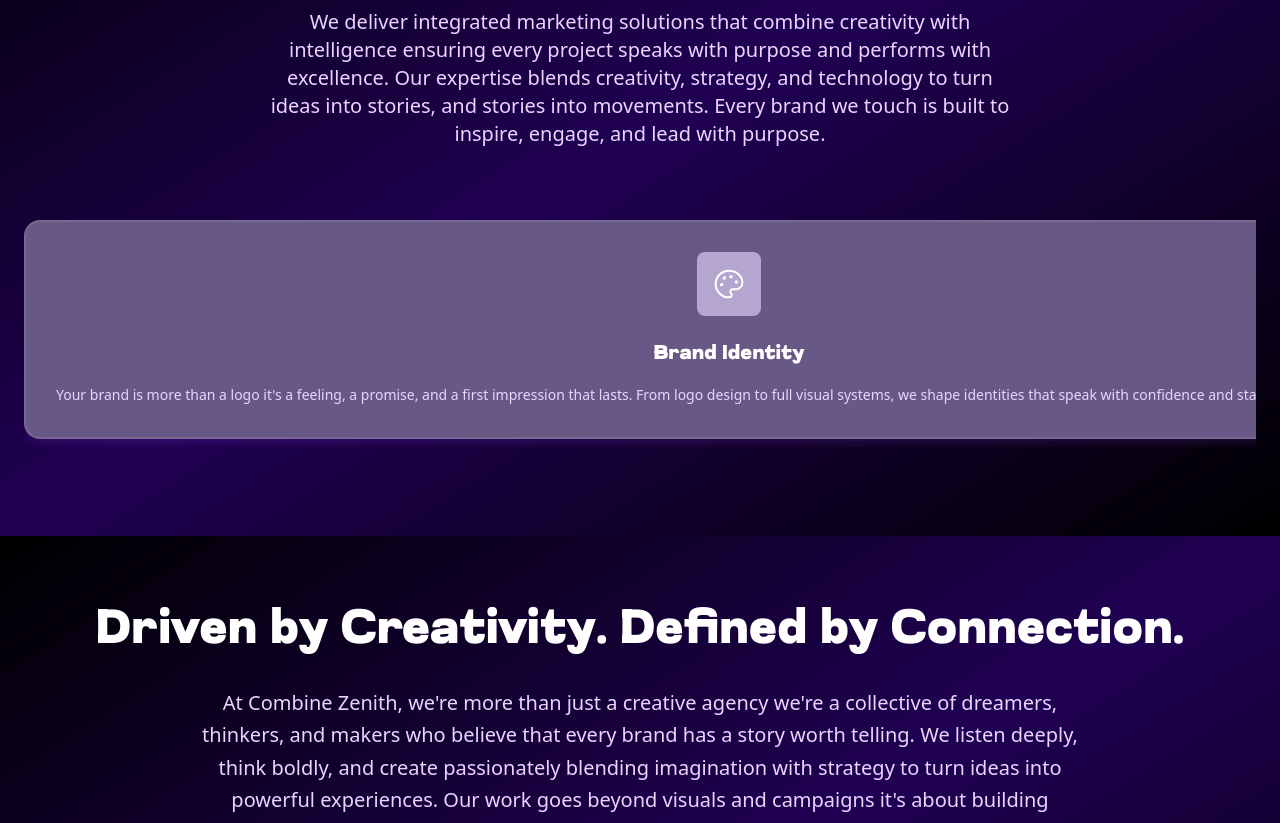
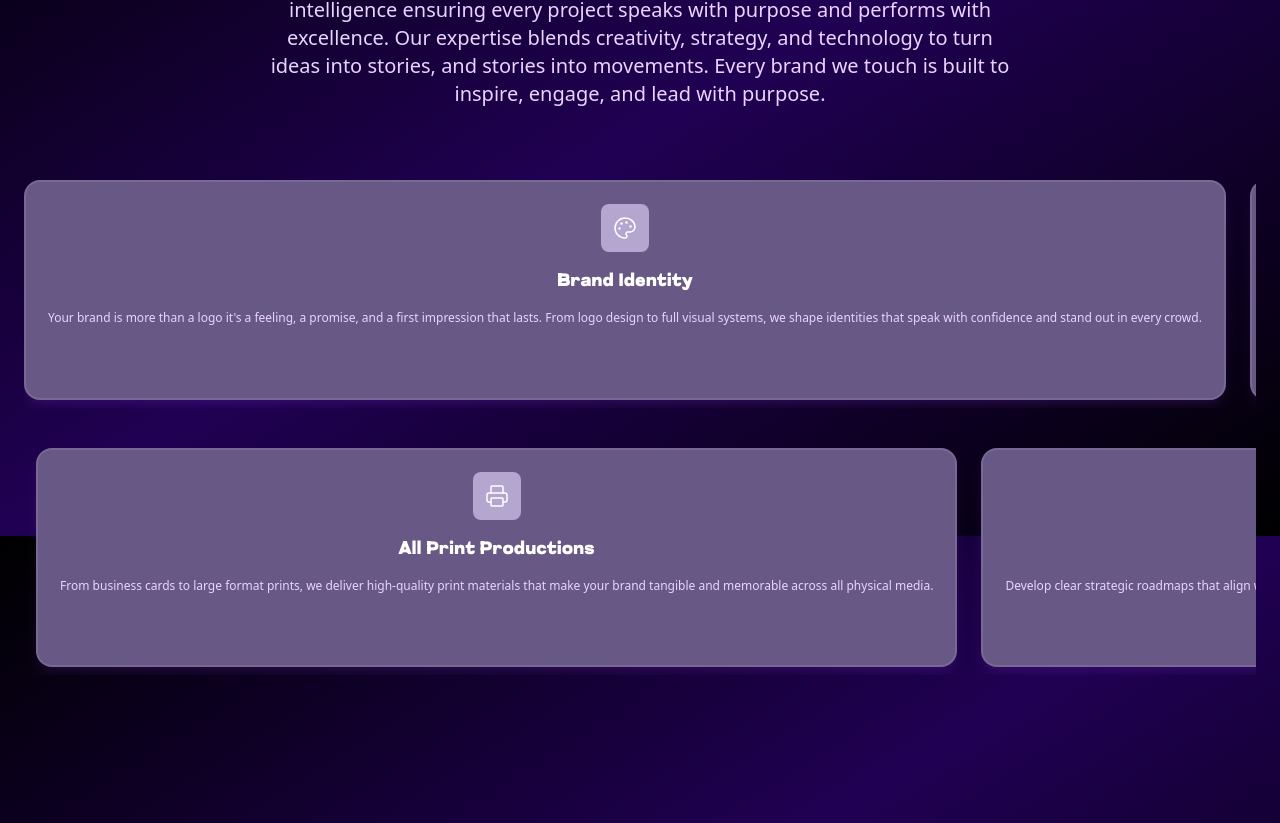
Before and after one commit to combinezenith/combine-zenith-website, a Next.js app: page / in a window 1280 px wide. Shown: the part 1064-1887 px from the top of the page. Built offline with nearby package versions, Linux system fonts and the light colour scheme.

Commit message:
committed

```diff
--- a/src/app/(components)/HeroSection.tsx
+++ b/src/app/(components)/HeroSection.tsx
@@ -4,7 +4,7 @@ import Image from "next/image";
 
 export default function HeroSection() {
   return (
-    <section aria-label="Hero Section" className="relative min-h-screen flex items-center justify-center overflow-hidden m-10 lg:mt-20">
+    <section aria-label="Hero Section" className="relative min-h-screen flex items-center justify-center overflow-hidden m-10 lg:mt-10 mt-20">
      <div aria-label="Hero Content" className="container mx-32 relative">
         <div aria-label="Hero Grid" className="grid lg:grid-cols-2 gap-16 items-center">
           {/* Text Content */}
--- a/src/app/(components)/ServicesSection.tsx
+++ b/src/app/(components)/ServicesSection.tsx
@@ -1,13 +1,16 @@
 'use client';
 
-import { Rocket, Pencil, Search, MessageCircle, Palette, Globe } from 'lucide-react';
+import { Rocket, Pencil, Search, MessageCircle, Palette, Globe, ArrowRight, Code, Printer, Target, Cpu, Zap, Users } from 'lucide-react';
 import { LucideIcon } from 'lucide-react';
+import { useState } from 'react';
+import { useRouter } from 'next/navigation';
 
 // Define proper TypeScript interfaces
 interface Service {
   icon: LucideIcon;
   title: string;
   description: string;
+  slug: string;
 }
 
 interface ServiceCardProps {
@@ -20,35 +23,93 @@ const services: Service[] = [
     icon: Palette,
     title: 'Brand Identity',
     description: 'Your brand is more than a logo it\'s a feeling, a promise, and a first impression that lasts. From logo design to full visual systems, we shape identities that speak with confidence and stand out in every crowd.',
+    slug: 'branding-identity'
   },
   {
     icon: Rocket,
     title: 'Creative Strategy',
     description: 'Every great idea starts with a vision we make that vision unstoppable. Through data-driven insights and emotional storytelling, we craft strategies that give your brand meaning, momentum, and magic.',
+    slug: 'creative-work'
   },
   {
     icon: Pencil,
     title: 'Content Creation',
     description: 'Ideas are powerful only when they move people. Our creative team transforms your thoughts into visuals, campaigns, and experiences that spark emotion, start conversations, and leave a mark.',
+    slug: 'content-creation'
   },
   {
     icon: Globe,
     title: 'AI Videos',
     description: 'Step into the future of storytelling. With AI-powered video creation, we produce unique, fast, and captivating content that turns your brand\'s story into a stunning visual experience.',
+    slug: 'ai-videos'
   },
   {
     icon: Search,
     title: 'SEO',
     description: 'Visibility is the first step to victory. We use smart SEO strategies to ensure your audience finds you first and remembers you forever. Drive traffic, trust, and true growth.',
+    slug: 'seo'
   },
   {
     icon: MessageCircle,
     title: 'Performance Marketing',
     description: 'Marketing that performs not just promises. We turn clicks into loyal customers through data-backed ad campaigns that maximize conversions, visibility, and measurable results.',
+    slug: 'performance-marketing'
+  },
+  {
+    icon: Code,
+    title: 'Website Development',
+    description: 'Transform your digital presence with custom websites that combine stunning design with seamless functionality. We build responsive, fast-loading sites that drive engagement and conversions.',
+    slug: 'website-development'
+  },
+  {
+    icon: Printer,
+    title: 'All Print Productions',
+    description: 'From business cards to large format prints, we deliver high-quality print materials that make your brand tangible and memorable across all physical media.',
+    slug: 'all-print-productions'
+  },
+  {
+    icon: Target,
+    title: 'Strategy & Vision',
+    description: 'Develop clear strategic roadmaps that align with your business goals. We help you define your vision and create actionable plans to achieve sustainable growth.',
+    slug: 'pillar-strategy-vision'
+  },
+  {
+    icon: Cpu,
+    title: 'Technology Integration',
+    description: 'Seamlessly integrate cutting-edge technologies into your operations. We help you leverage the right tools to enhance efficiency and stay ahead of the competition.',
+    slug: 'pillar-technology-integration'
+  },
+  {
+    icon: Zap,
+    title: 'Process Optimization',
+    description: 'Streamline workflows and enhance operational efficiency through automation and smart process redesign. Reduce costs while improving quality and speed.',
+    slug: 'pillar-process-optimization'
+  },
+  {
+    icon: Users,
+    title: 'Change Management',
+    description: 'Empower your team with the skills and mindset for a successful digital transition. We ensure smooth adoption and maximize the value of your transformations.',
+    slug: 'pillar-change-management'
+  },
+  {
+    icon: MessageCircle,
+    title: 'Customer Experience',
+    description: 'Design user-centric experiences that increase engagement and satisfaction. We create seamless journeys that turn customers into loyal brand advocates.',
+    slug: 'pillar-customer-experience'
   },
 ];
 
 export default function ServicesSection() {
+  const router = useRouter();
+
+  const handleLearnMore = (slug: string) => {
+    router.push(`/services/${slug}`);
+  };
+
+  // Split services into two groups for desktop
+  const firstRowServices = services.slice(0, Math.ceil(services.length / 2));
+  const secondRowServices = services.slice(Math.ceil(services.length / 2));
+
   return (
     <section aria-label="Our Services" className="py-20 px-4 sm:px-6">
       <div aria-label="Services Container" className="container mx-auto max-w-7xl">
@@ -68,11 +129,21 @@ export default function ServicesSection() {
           <div aria-label="First Service Row" className="relative overflow-hidden">
             <div aria-label="Scrolling Services Left" className="flex animate-marquee-mobile gap-4 py-2">
               {services.slice(0, 3).map((service, index) => (
-                <ServiceCard key={`mobile-1-${index}`} service={service} mobile />
+                <ServiceCard
+                  key={`mobile-1-${index}`}
+                  service={service}
+                  mobile
+                  onLearnMore={handleLearnMore}
+                />
               ))}
               {/* Duplicate for seamless loop */}
               {services.slice(0, 3).map((service, index) => (
-                <ServiceCard key={`mobile-1-copy-${index}`} service={service} mobile />
+                <ServiceCard
+                  key={`mobile-1-copy-${index}`}
+                  service={service}
+                  mobile
+                  onLearnMore={handleLearnMore}
+                />
               ))}
             </div>
           </div>
@@ -81,37 +152,88 @@ export default function ServicesSection() {
           <div aria-label="Second Service Row" className="relative overflow-hidden">
             <div aria-label="Scrolling Services Right" className="flex animate-marquee-mobile-reverse gap-4 py-2">
               {services.slice(3).map((service, index) => (
-                <ServiceCard key={`mobile-2-${index}`} service={service} mobile />
+                <ServiceCard
+                  key={`mobile-2-${index}`}
+                  service={service}
+                  mobile
+                  onLearnMore={handleLearnMore}
+                />
               ))}
               {/* Duplicate for seamless loop */}
               {services.slice(3).map((service, index) => (
-                <ServiceCard key={`mobile-2-copy-${index}`} service={service} mobile />
+                <ServiceCard
+                  key={`mobile-2-copy-${index}`}
+                  service={service}
+                  mobile
+                  onLearnMore={handleLearnMore}
+                />
               ))}
             </div>
           </div>
         </div>
 
-        {/* Desktop Layout - Single Row */}
-        <div aria-label="Desktop Services View" className="hidden lg:block relative overflow-hidden">
-          <div aria-label="Scrolling Services" className="flex animate-marquee-smooth gap-6 py-2 hover-animation-pause">
-            {services.map((service, index) => (
-              <ServiceCard key={`desktop-${index}`} service={service} />
-            ))}
-            {/* Duplicate for seamless loop */}
-            {services.map((service, index) => (
-              <ServiceCard key={`desktop-copy-${index}`} service={service} />
-            ))}
+        {/* Desktop Layout - Two Rows Scrolling Opposite Directions */}
+        <div aria-label="Desktop Services View" className="hidden lg:block space-y-8">
+          {/* First Row - Scroll Left to Right */}
+          <div aria-label="First Desktop Service Row" className="relative overflow-hidden">
+            <div aria-label="Scrolling Services Left" className="flex animate-marquee-desktop gap-6 py-2 hover-animation-pause">
+              {firstRowServices.map((service, index) => (
+                <ServiceCard
+                  key={`desktop-1-${index}`}
+                  service={service}
+                  onLearnMore={handleLearnMore}
+                />
+              ))}
+              {/* Duplicate for seamless loop */}
+              {firstRowServices.map((service, index) => (
+                <ServiceCard
+                  key={`desktop-1-copy-${index}`}
+                  service={service}
+                  onLearnMore={handleLearnMore}
+                />
+              ))}
+            </div>
+          </div>
+
+          {/* Second Row - Scroll Right to Left */}
+          <div aria-label="Second Desktop Service Row" className="relative overflow-hidden">
+            <div aria-label="Scrolling Services Right" className="flex animate-marquee-desktop-reverse gap-6 py-2 hover-animation-pause">
+              {secondRowServices.map((service, index) => (
+                <ServiceCard
+                  key={`desktop-2-${index}`}
+                  service={service}
+                  onLearnMore={handleLearnMore}
+                />
+              ))}
+              {/* Duplicate for seamless loop */}
+              {secondRowServices.map((service, index) => (
+                <ServiceCard
+                  key={`desktop-2-copy-${index}`}
+                  service={service}
+                  onLearnMore={handleLearnMore}
+                />
+              ))}
+            </div>
           </div>
         </div>
 
         {/* Custom CSS for animations */}
         <style jsx>{`
-          @keyframes marquee-smooth {
+          @keyframes marquee-desktop {
             0% {
               transform: translateX(0);
             }
             100% {
               transform: translateX(calc(-100% / 2));
+            }
+          }
+
+          @keyframes marquee-desktop-reverse {
+            0% {
+              transform: translateX(calc(-100% / 2));
+            }
+            100% {
+              transform: translateX(0);
             }
           }
 
@@ -133,18 +255,23 @@ export default function ServicesSection() {
             }
           }
 
-          .animate-marquee-smooth {
-            animation: marquee-smooth 15s linear infinite;
+          .animate-marquee-desktop {
+            animation: marquee-desktop 25s linear infinite;
+            width: max-content;
+          }
+
+          .animate-marquee-desktop-reverse {
+            animation: marquee-desktop-reverse 25s linear infinite;
             width: max-content;
           }
 
           .animate-marquee-mobile {
-            animation: marquee-mobile 10s linear infinite;
+            animation: marquee-mobile 20s linear infinite;
             width: max-content;
           }
 
           .animate-marquee-mobile-reverse {
-            animation: marquee-mobile-reverse 10s linear infinite;
+            animation: marquee-mobile-reverse 30s linear infinite;
             width: max-content;
           }
 
@@ -161,43 +288,95 @@ export default function ServicesSection() {
 }
 
 // Separate Service Card Component with proper TypeScript types
-function ServiceCard({ service, mobile = false }: ServiceCardProps) {
+function ServiceCard({ service, mobile = false, onLearnMore }: ServiceCardProps & { onLearnMore?: (slug: string) => void }) {
+  const [isHovered, setIsHovered] = useState(false);
   const Icon = service.icon;
+
+  const handleLearnMoreClick = (e: React.MouseEvent) => {
+    e.stopPropagation();
+    onLearnMore?.(service.slug);
+  };
+
+  const handleCardClick = () => {
+    onLearnMore?.(service.slug);
+  };
 
   return (
     <div
       aria-label={`${service.title} Service`}
       className={`relative ${
         mobile
-          ? 'min-w-[280px] sm:min-w-[300px]'
-          : 'min-w-[320px]'
-      } bg-[#685885] backdrop-blur-sm rounded-2xl p-6 sm:p-8 flex-shrink-0`}
+          ? 'min-w-[200px] sm:min-w-[240px]'
+          : 'min-w-[240px]'  // Reduced from 320px to 280px
+      } bg-[#685885] backdrop-blur-sm rounded-2xl p-5 sm:p-6 flex-shrink-0 transition-all duration-300 ease-in-out ${
+        isHovered ? 'transform scale-105 shadow-2xl shadow-purple-500/20' : 'shadow-lg shadow-purple-500/10'
+      } cursor-pointer`}
+      onMouseEnter={() => setIsHovered(true)}
+      onMouseLeave={() => setIsHovered(false)}
+      onClick={handleCardClick}
     >
       {/* Content Container */}
-      <div aria-label="Service Content" className="relative z-10">
+      <div aria-label="Service Content" className="relative z-10 h-full flex flex-col">
         {/* Icon */}
-        <div aria-label="Service Icon" className="mb-4 sm:mb-6 flex justify-center">
-          <div aria-hidden="true" className="w-12 h-12 sm:w-16 sm:h-16 bg-[#b5a6d0] rounded-lg flex items-center justify-center">
+        <div aria-label="Service Icon" className="mb-3 sm:mb-4 flex justify-center">
+          <div
+            aria-hidden="true"
+            className={`w-10 h-10 sm:w-12 sm:h-12 rounded-lg flex items-center justify-center transition-all duration-300 ease-in-out ${
+              isHovered ? 'bg-white transform scale-110' : 'bg-[#b5a6d0]'
+            }`}
+          >
             <Icon
-              className="w-6 h-6 sm:w-8 sm:h-8 text-white"
+              className={`w-5 h-5 sm:w-6 sm:h-6 transition-colors duration-300 ease-in-out ${
+                isHovered ? 'text-[#685885]' : 'text-white'
+              }`}
               strokeWidth={1.5}
             />
           </div>
         </div>
 
         {/* Title */}
-        <h3 className="text-lg sm:text-xl font-bold text-white text-center mb-3 sm:mb-4">
+        <h3 className="text-base sm:text-lg font-bold text-white text-center mb-2 sm:mb-3 line-clamp-2">
           {service.title}
         </h3>
 
         {/* Description */}
-        <p className="text-purple-200 text-center text-xs sm:text-sm leading-relaxed">
+        <p className="text-purple-200 text-center text-xs leading-relaxed flex-grow mb-3 line-clamp-3">
           {service.description}
         </p>
+
+        {/* Learn More Button */}
+        <div className={`mt-auto transition-all duration-300 ease-in-out ${
+          mobile
+            ? 'opacity-100 translate-y-0'
+            : `opacity-0 translate-y-4 ${isHovered ? 'opacity-100 translate-y-0' : ''}`
+        }`}>
+          <button
+            aria-label={`Learn more about ${service.title}`}
+            className={`
+              w-full py-2 px-3 rounded-lg font-semibold text-xs sm:text-sm
+              transition-all duration-300 ease-in-out flex items-center justify-center gap-1
+              bg-white text-[#685885] hover:bg-purple-100 hover:scale-105
+            `}
+            onClick={handleLearnMoreClick}
+          >
+            Learn More
+            <ArrowRight
+              className={`w-3 h-3 sm:w-4 sm:h-4 transition-transform duration-300 ease-in-out ${
+                isHovered ? 'transform translate-x-1' : ''
+              }`}
+              strokeWidth={2}
+            />
+          </button>
+        </div>
       </div>
 
       {/* Border Effect */}
-      <div aria-hidden="true" className="absolute inset-0 rounded-2xl border-2 border-white/10 shadow-lg shadow-purple-500/10" />
+      <div
+        aria-hidden="true"
+        className={`absolute inset-0 rounded-2xl border-2 transition-all duration-300 ease-in-out ${
+          isHovered ? 'border-white/30 shadow-2xl shadow-purple-500/20' : 'border-white/10'
+        }`}
+      />
     </div>
   );
 }
```
